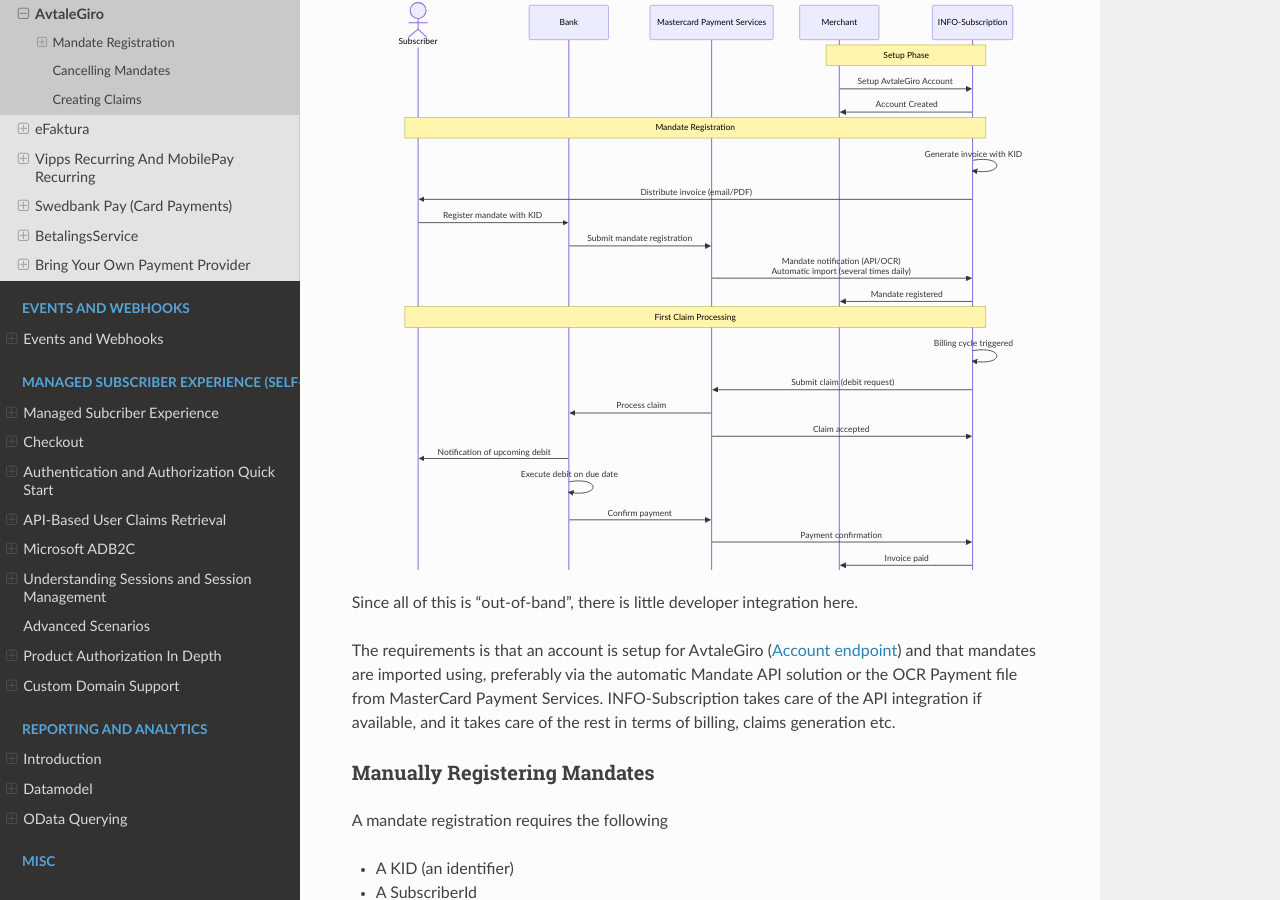
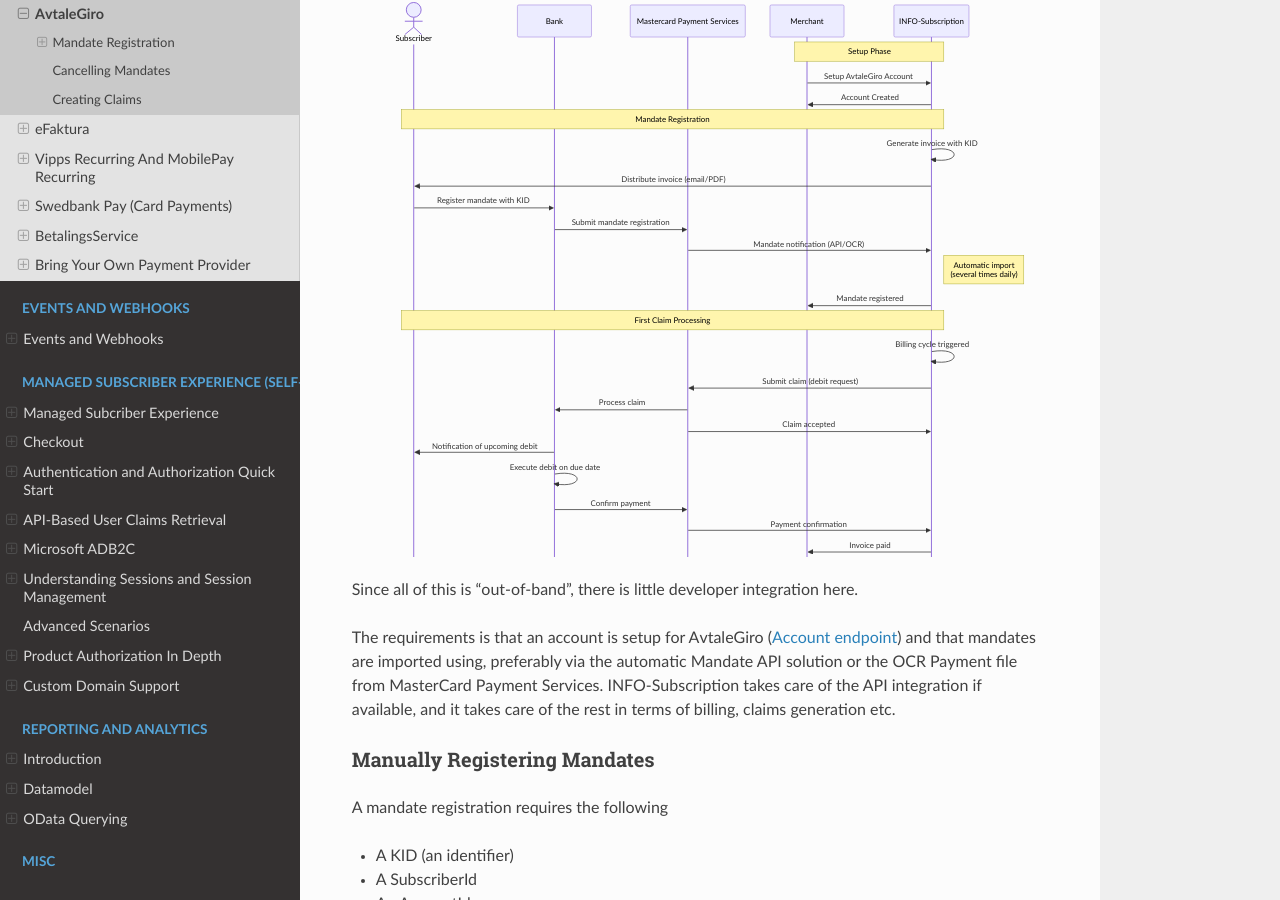
Before and after one commit to infosoftas/info-subscription-doc, a Sphinx documentation site: the page built from source/payments/providers/avtalegiro.rst, in a window 1280 px wide and 900 px high, scrolled down 624 px. Built offline with Sphinx 7.4.7 and the Read the Docs theme 3.1.0, drawn with Linux system fonts in a browser that asks for light colours; formulas are drawn with MathJax 3; part of the change alters nothing that is shown.

```diff
--- a/source/payments/providers/avtalegiro.rst
+++ b/source/payments/providers/avtalegiro.rst
@@ -37,7 +37,8 @@ The following sequence diagram illustrates the mandate registration and first cl
       INFO-Subscription->>Subscriber: Distribute invoice (email/PDF)
       Subscriber->>Bank: Register mandate with KID
       Bank->>MPS: Submit mandate registration
-      MPS->>INFO-Subscription: Mandate notification (API/OCR)<br/>Automatic import (several times daily)
+      MPS->>INFO-Subscription: Mandate notification (API/OCR)
+      Note right of INFO-Subscription: Automatic import<br/>(several times daily)
       INFO-Subscription->>Merchant: Mandate registered
 
       Note over Subscriber,INFO-Subscription: First Claim Processing
```
